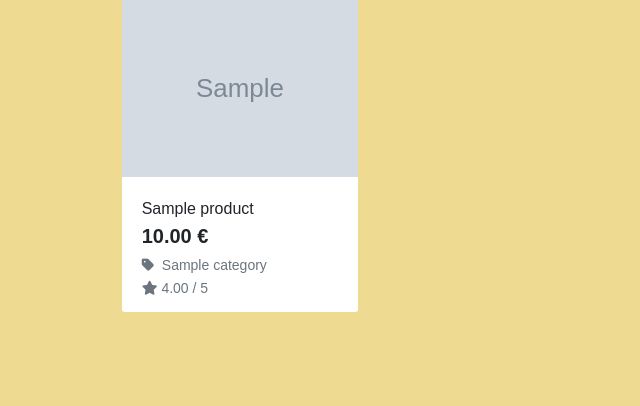
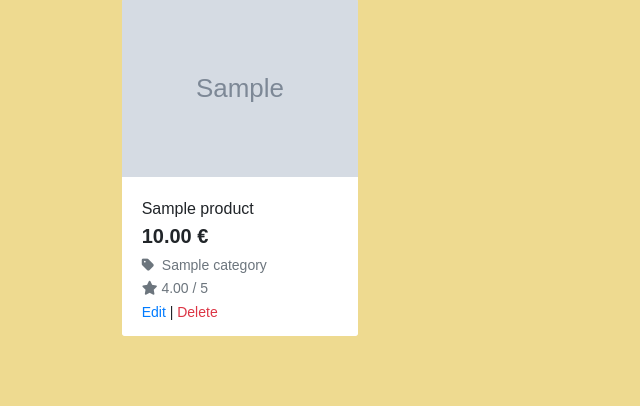
Before and after one commit to MichalPokojny/CI_project_5_bartender_box, a Django app: page /products/ in a window 1280 px wide. Shown: the part 311-717 px from the top of the page, without its empty margins (0-640 px from the left). Run offline with Django 3.2, Linux system fonts and the light colour scheme; a user stored in the database is signed in; tables that the repository leaves empty hold one stand-in row (values such as "Sample post"); grey boxes marked "Sample" are stand-in pictures; some libraries are stand-ins or nearby versions; some web fonts are replaced.

Commit message:
add update, delete buttons for products

```diff
--- a/products/templates/products/product_detail.html
+++ b/products/templates/products/product_detail.html
@@ -40,6 +40,12 @@
                         <small class="text-muted"><i class="fas fa-star mr-1"></i>{{ product.rating }} / 5</small>
                     {% else %}
                         <small class="text-muted">No Rating</small>
+                    {% endif %}
+                    {% if request.user.is_superuser %}
+                        <small class="ml-3">
+                            <a href="{% url 'edit_product' product.id %}">Edit</a> |
+                            <a class="text-danger" href="{% url 'delete_product' product.id %}">Delete</a>
+                        </small>
                     {% endif %}
                     <p class="mt-3">{{ product.description }}</p>
                         <form class="form" action="{% url 'add_to_bag' product.id %}" method="POST">
--- a/products/templates/products/products.html
+++ b/products/templates/products/products.html
@@ -80,6 +80,13 @@
                                             {% else %}
                                             <small class="text-muted">No rating</small>
                                             {% endif %}
+                                            {% if request.user.is_superuser %}
+                                            <br>
+                                                <small>
+                                                    <a href="{% url 'edit_product' product.id %}">Edit</a> |
+                                                    <a class="text-danger" href="{% url 'delete_product' product.id %}">Delete</a>
+                                                </small>
+                                            {% endif %}
                                         </div>
                                     </div>
                                 </div>
```
